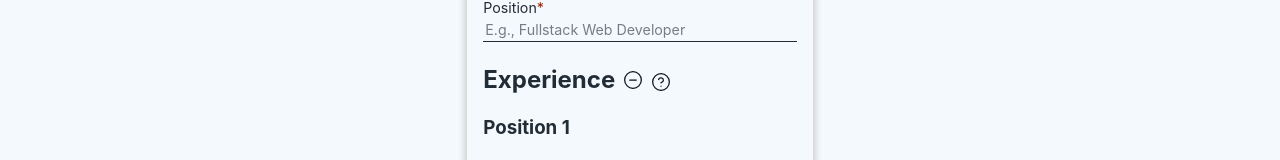
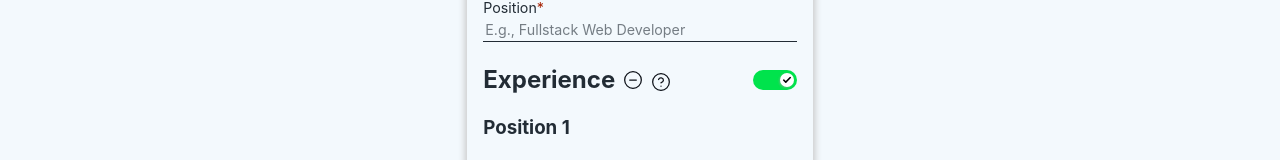
Before and after one commit to Dur4nt3/cv_project, a React (Vite) app: page / in a window 1280 px wide. Both pictures are taken after a click on the button "START". Shown: the part 587-747 px from the top of the page. Built offline with nearby package versions, Linux system fonts and the light colour scheme; a web font is replaced by a local one.

Commit message:
Add a section toggle component

```diff
--- a/src/assets/stylesheets/Form.css
+++ b/src/assets/stylesheets/Form.css
@@ -378,3 +378,7 @@ body.dark-mode .clear-data-button {
         opacity: 0;
     }
 }
+
+.section-toggled-off {
+    display: none;
+}
--- /dev/null
+++ b/src/assets/stylesheets/ToggleSection.css
@@ -0,0 +1,150 @@
+.switch {
+    /* switch */
+    --switch-width: 2.75rem;
+    --switch-height: 1.25rem;
+    --switch-bg: #AAAAAA;
+    --switch-checked-bg: var(--confirm-green);
+    --switch-offset: calc((var(--switch-height) - var(--circle-diameter)) / 2);
+    --switch-transition: all 0.2s cubic-bezier(0.27, 0.2, 0.25, 1.51);
+    /* circle */
+    --circle-diameter: 0.875rem;
+    --circle-bg: #fff;
+    --circle-shadow: 1px 1px 2px rgba(146, 146, 146, 0.45);
+    --circle-checked-shadow: -1px 1px 2px rgba(163, 163, 163, 0.45);
+    --circle-transition: var(--switch-transition);
+    /* icon */
+    --icon-transition: all 0.2s cubic-bezier(0.27, 0.2, 0.25, 1.51);
+    --icon-cross-color: var(--switch-bg);
+    --icon-cross-size: 0.375rem;
+    --icon-checkmark-color: var(--switch-checked-bg);
+    --icon-checkmark-size: 0.625rem;
+    /* effect line */
+    --effect-width: calc(var(--circle-diameter) / 2);
+    --effect-height: calc(var(--effect-width) / 2 - 1px);
+    --effect-bg: var(--circle-bg);
+    --effect-border-radius: 1px;
+    --effect-transition: all 0.2s ease-in-out;
+}
+
+body.dark-mode .switch {
+    --switch-bg: #404040;
+}
+
+.switch input {
+    display: none;
+}
+
+.switch {
+    border-radius: 1rem;
+    margin-left: auto;
+    display: inline-block;
+}
+
+.switch img {
+    -webkit-transition: var(--icon-transition);
+    -o-transition: var(--icon-transition);
+    transition: var(--icon-transition);
+    position: absolute;
+    height: auto;
+}
+
+.switch .checkmark {
+    width: var(--icon-checkmark-size);
+    color: var(--icon-checkmark-color);
+    -webkit-transform: scale(0);
+    -ms-transform: scale(0);
+    transform: scale(0);
+}
+
+.switch .cross {
+    width: var(--icon-cross-size);
+    color: var(--icon-cross-color);
+}
+
+.slider {
+    -webkit-box-sizing: border-box;
+    box-sizing: border-box;
+    width: var(--switch-width);
+    height: var(--switch-height);
+    background: var(--switch-bg);
+    border-radius: 999px;
+    display: -webkit-box;
+    display: -ms-flexbox;
+    display: flex;
+    -webkit-box-align: center;
+    -ms-flex-align: center;
+    align-items: center;
+    position: relative;
+    -webkit-transition: var(--switch-transition);
+    -o-transition: var(--switch-transition);
+    transition: var(--switch-transition);
+    cursor: pointer;
+}
+
+.circle {
+    width: var(--circle-diameter);
+    height: var(--circle-diameter);
+    background: var(--circle-bg);
+    border-radius: inherit;
+    -webkit-box-shadow: var(--circle-shadow);
+    box-shadow: var(--circle-shadow);
+    display: -webkit-box;
+    display: -ms-flexbox;
+    display: flex;
+    -webkit-box-align: center;
+    -ms-flex-align: center;
+    align-items: center;
+    -webkit-box-pack: center;
+    -ms-flex-pack: center;
+    justify-content: center;
+    -webkit-transition: var(--circle-transition);
+    -o-transition: var(--circle-transition);
+    transition: var(--circle-transition);
+    z-index: 1;
+    position: absolute;
+    left: var(--switch-offset);
+}
+
+.slider::before {
+    content: '';
+    position: absolute;
+    width: var(--effect-width);
+    height: var(--effect-height);
+    left: calc(var(--switch-offset) + (var(--effect-width) / 2));
+    background: var(--effect-bg);
+    border-radius: var(--effect-border-radius);
+    -webkit-transition: var(--effect-transition);
+    -o-transition: var(--effect-transition);
+    transition: var(--effect-transition);
+}
+
+/* actions */
+
+.switch input:checked + .slider {
+    background: var(--switch-checked-bg);
+}
+
+.switch input:checked + .slider .checkmark {
+    -webkit-transform: scale(1);
+    -ms-transform: scale(1);
+    transform: scale(1);
+}
+
+.switch input:checked + .slider .cross {
+    -webkit-transform: scale(0);
+    -ms-transform: scale(0);
+    transform: scale(0);
+}
+
+.switch input:checked + .slider::before {
+    left: calc(
+        100% - var(--effect-width) - (var(--effect-width) / 2) -
+            var(--switch-offset)
+    );
+}
+
+.switch input:checked + .slider .circle {
+    left: calc(100% - var(--circle-diameter) - var(--switch-offset));
+    -webkit-box-shadow: var(--circle-checked-shadow);
+    box-shadow: var(--circle-checked-shadow);
+}
--- a/src/modules/components/Experience.jsx
+++ b/src/modules/components/Experience.jsx
@@ -4,6 +4,7 @@ import { getCollapseImgSrc, updateCollapse } from '../utilities/form-utilities';
 import ExperienceSegment from './ExperienceSegment';
 import CollapseButton from './CollapseButton';
 import InfoTooltipButton from './InfoTooltipsButton';
+import ToggleSection from './ToggleSection';
 import { Tooltip } from 'react-tooltip';
 
 function ExperienceTooltip({ id }) {
@@ -39,6 +40,8 @@ function ExperienceTooltip({ id }) {
 
 export default function Experience({
     theme,
+    toggled,
+    handleSectionToggle,
     experience,
     updateExperience,
     addExperienceItem,
@@ -74,8 +77,19 @@ export default function Experience({
                     theme={theme}
                 />
                 <ExperienceTooltip id={helpId} />
+                <ToggleSection
+                    handleSectionToggle={handleSectionToggle}
+                    section='experience'
+                    toggled={toggled}
+                />
             </h2>
-            <div className='form-inputs'>
+            <div
+                className={
+                    toggled === false
+                        ? 'form-inputs section-toggled-off'
+                        : 'form-inputs'
+                }
+            >
                 {Object.keys(experience).map((itemId) => (
                     <ExperienceSegment
                         key={itemId}
--- a/src/modules/components/Form.jsx
+++ b/src/modules/components/Form.jsx
@@ -3,6 +3,7 @@ import { useState } from 'react';
 import {
     initializePersonalInfo,
     initializeExperienceItem,
+    initializeToggledSections,
 } from '../utilities/form-utilities';
 import { extractDescIdNumber } from '../utilities/misc-utilities';
 
@@ -27,6 +28,9 @@ export default function Form({ theme }) {
         exp1: initializeExperienceItem(),
     });
     const [clearNoticeShown, updateClearNoticeStatus] = useState(false);
+    const [toggledSections, toggleSection] = useState(
+        initializeToggledSections()
+    );
 
     function updateInfo(event, property) {
         const newVal = event.target.value;
@@ -144,6 +148,12 @@ export default function Form({ theme }) {
         updateClearNoticeStatus(false);
     }
 
+    function handleSectionToggle(section) {
+        const newToggles = { ...toggledSections };
+        newToggles[section] = !(newToggles[section]);
+        toggleSection(newToggles);
+    }
+
     return (
         <form>
             {clearNoticeShown && (
@@ -159,6 +169,8 @@ export default function Form({ theme }) {
             <Info theme={theme} info={info} updateInfo={updateInfo} />
             <Experience
                 theme={theme}
+                toggled={toggledSections.experience}
+                handleSectionToggle={handleSectionToggle}
                 experience={experience}
                 updateExperience={updateExperience}
                 addExperienceItem={addExperienceItem}
--- /dev/null
+++ b/src/modules/components/ToggleSection.jsx
@@ -0,0 +1,37 @@
+import xSvg from '../../assets/media/icons/toggle-x.svg';
+import checkSvg from '../../assets/media/icons/toggle-check.svg';
+
+import '../../assets/stylesheets/ToggleSection.css';
+
+export default function ToggleSection({
+    handleSectionToggle,
+    section,
+    toggled,
+}) {
+    return (
+        <label className='switch'>
+            <input
+                checked={toggled}
+                type='checkbox'
+                onChange={(event) => {
+                    event.target.checked = !toggled
+                    handleSectionToggle(section);
+                }}
+            />
+            <div className='slider'>
+                <div className='circle'>
+                    <img
+                        src={xSvg}
+                        alt='section toggled off'
+                        className='toggled-off cross'
+                    />
+                    <img
+                        src={checkSvg}
+                        alt='section toggled on'
+                        className='toggled-on checkmark'
+                    />
+                </div>
+            </div>
+        </label>
+    );
+}
--- a/src/modules/utilities/form-utilities.jsx
+++ b/src/modules/utilities/form-utilities.jsx
@@ -79,3 +79,13 @@ export function updateCollapse(
         collapseSection(!collapsed);
     }, 650);
 }
+
+export function initializeToggledSections() {
+    return {
+        experience: true,
+        projects: false,
+        education: true,
+        skills: true,
+        summary: false
+    }
+}
```
Also changed, not shown: src/assets/media/icons/toggle-check.svg (added), src/assets/media/icons/toggle-x.svg (added).
